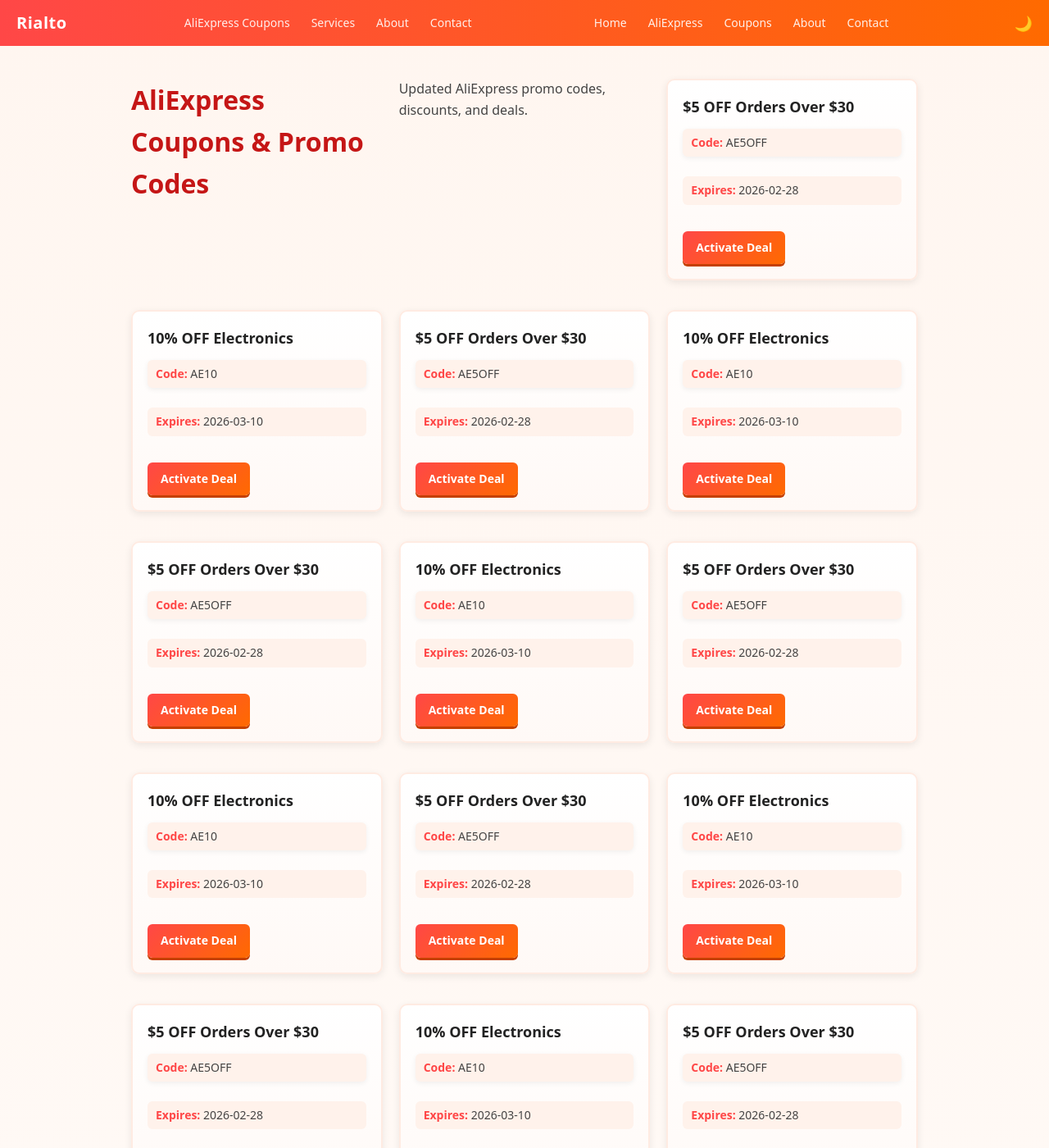
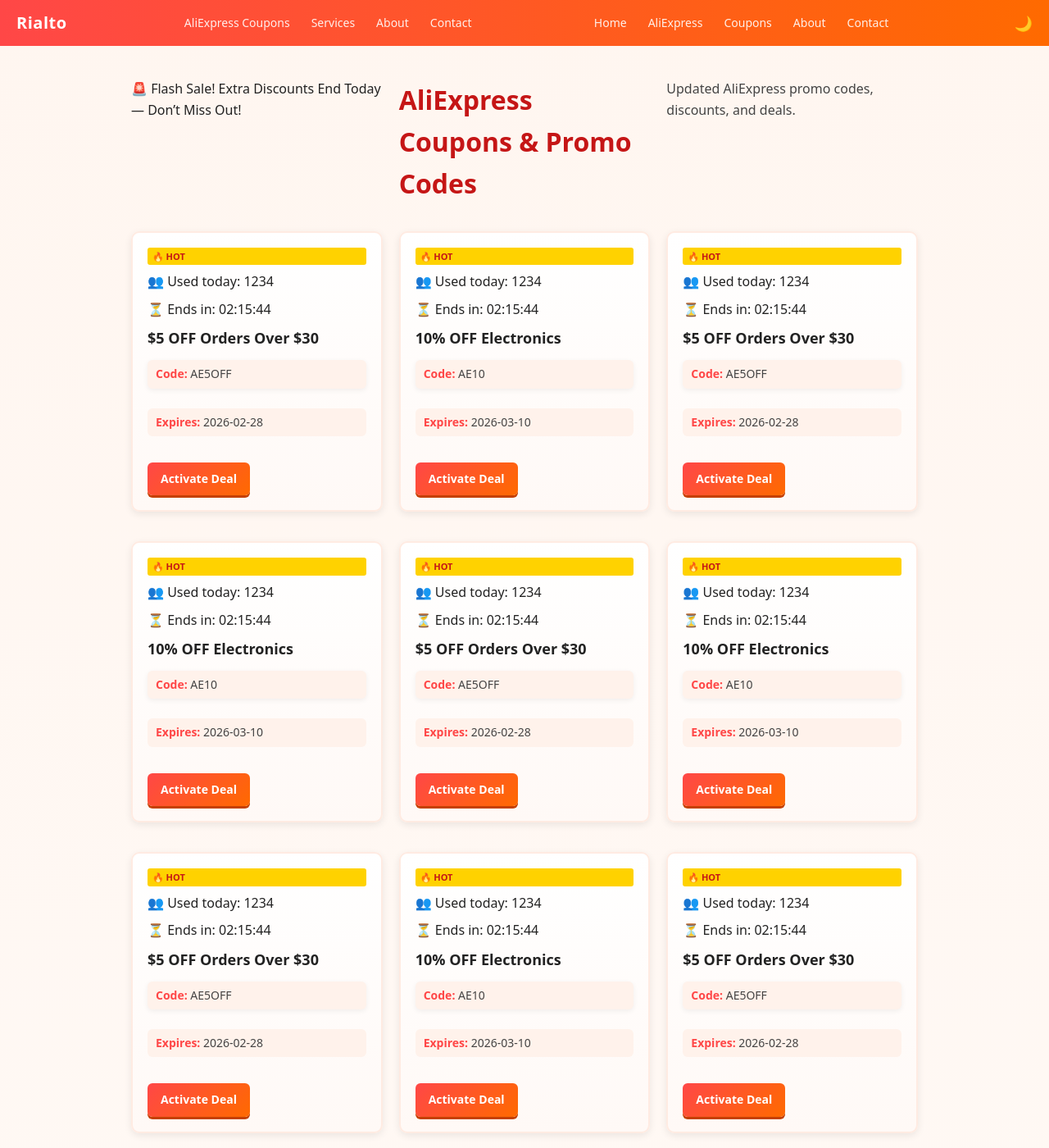
Before and after one commit to StewartArbor/rialto, a Jekyll site: the page built from en/aliexpress.html, in a window 1280 px wide and 1400 px high. Shown: the whole window at 82% size. Built offline with Jekyll 4.4.1, drawn with Linux system fonts in a browser that asks for light colours; some of the changed text lies outside the part shown.

Commit message:
Update aliexpress.html

```diff
--- a/en/aliexpress.html
+++ b/en/aliexpress.html
@@ -2,6 +2,10 @@
 layout: default
 title: AliExpress Coupons
 ---
+<div class="flash-banner">
+  🚨 Flash Sale! Extra Discounts End Today — Don’t Miss Out!
+</div>
+
 
 <h1>AliExpress Coupons & Promo Codes</h1>
 
@@ -10,7 +14,18 @@
 {% for item in site.data.items %}
 {% if item.store == "aliexpress" %}
 
-<div class="coupon">
+<div class="coupon hot-deal">
+
+  <div class="badge-hot">🔥 HOT</div>
+
+  <div class="fake-usage">
+    👥 Used today: <span class="usage-num">1234</span>
+  </div>
+
+  <div class="countdown">
+    ⏳ Ends in: <span class="timer">02:15:44</span>
+  </div>
+
 
   <h3>{{ item.title }}</h3>
 
```
